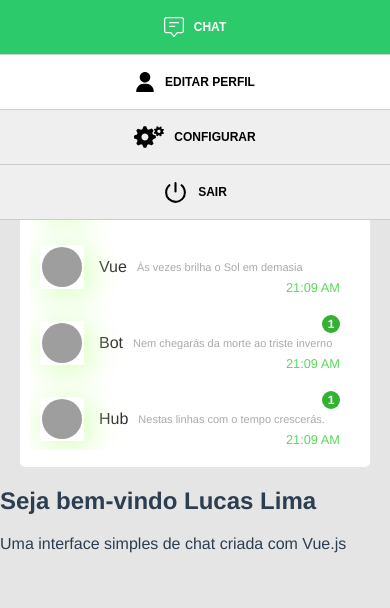
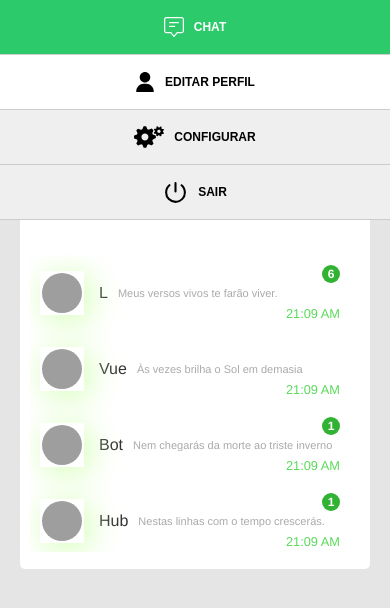
Before and after one commit to lucasferreiralimax/chat-vue, a Vue app: page / in a window 390 px wide. Shown: the top 608 px of the page. Built offline with nearby package versions, Linux system fonts and the light colour scheme; sample sign-in values are in the browser's storage; grey boxes are pictures that could not be loaded.

Commit message:
adjustment chat content and chat home in mobile view

```diff
--- a/src/components/chat/ChatContent.vue
+++ b/src/components/chat/ChatContent.vue
@@ -1,5 +1,5 @@
 <template lang="html">
-  <section class="chat-content">
+  <section class="chat-content v-full">
     <section class="content">
       <ul class="chat-list" v-if="chats">
         <li v-for="(chat, index) in chats" :key='index' :class="{'left': chat.open, 'right': !chat.open }">
@@ -113,7 +113,7 @@
     padding 0
     ul
       list-style none
-      height 100%
+      height calc(100% - 40px)
       overflow-y auto
       margin 0
       padding 20px
@@ -181,6 +181,18 @@
       transform scale(1.2)
     svg
       fill #fff
+@media screen and (max-width 830px)
+  .chat-content
+    height 100vh
+    &.v-full
+      height 100vh
+      display flex
+      justify-content space-between
+      flex-direction column
+      .content
+        height 100%
+        ul
+          height calc(100% - 75px)
 @media screen and (min-width 830px)
   .chat-content
     width calc(100% - 10px)
--- a/src/views/Home.vue
+++ b/src/views/Home.vue
@@ -1,8 +1,9 @@
 <template>
   <div :class='"chat-page "+menu'>
     <chat-header @menuHandled="onMenu" />
-    <chat-list :chats='chats_list' title='Conversas' />
+    <chat-list :chats='chats_list' title='Conversas' v-if="isMobile" />
     <router-view />
+    <chat-list :chats='chats_list' title='Conversas' v-if="isHome && !isMobile" />
   </div>
 </template>
 
@@ -19,14 +20,37 @@
     ChatHeader,
     ChatList
   },
+  data () {
+    return {
+      menu: '',
+      isMobile: null,
+      isHome: true,
+      mediaQuery: null
+    }
+  },
+  created () {
+    this.mediaQuery = window.matchMedia('(min-width: 830px)')
+    this.mediaQuery.addListener(this.doCheckMobile)
+    this.doCheckMobile()
+    this.checkPage(this.$route)
+  },
+  watch: {
+    $route(to, from) {
+      console.log(to)
+      console.log(from)
+      this.checkPage()
+    }
+  },
   methods: {
     onMenu (value) {
       this.menu = value
-    }
-  },
-  data () {
-    return {
-      menu: ''
+    },
+    doCheckMobile() {
+      this.isMobile = this.mediaQuery.matches
+    },
+    checkPage() {
+      this.isHome = this.$route.name == 'welcome'
+      console.log(this.$route.name)
     }
   }
 }
@@ -99,11 +123,11 @@
 
 @media screen and (min-width 1500px)
   .chat-page.menu
-      grid-template-columns 250px 450px 1fr
+    grid-template-columns 250px 450px 1fr
 
 @media screen and (min-width 1800px)
   .chat-page.menu
-      grid-template-columns 450px 600px 1fr
+    grid-template-columns 450px 600px 1fr
 
 @keyframes status_online
   0%
```
